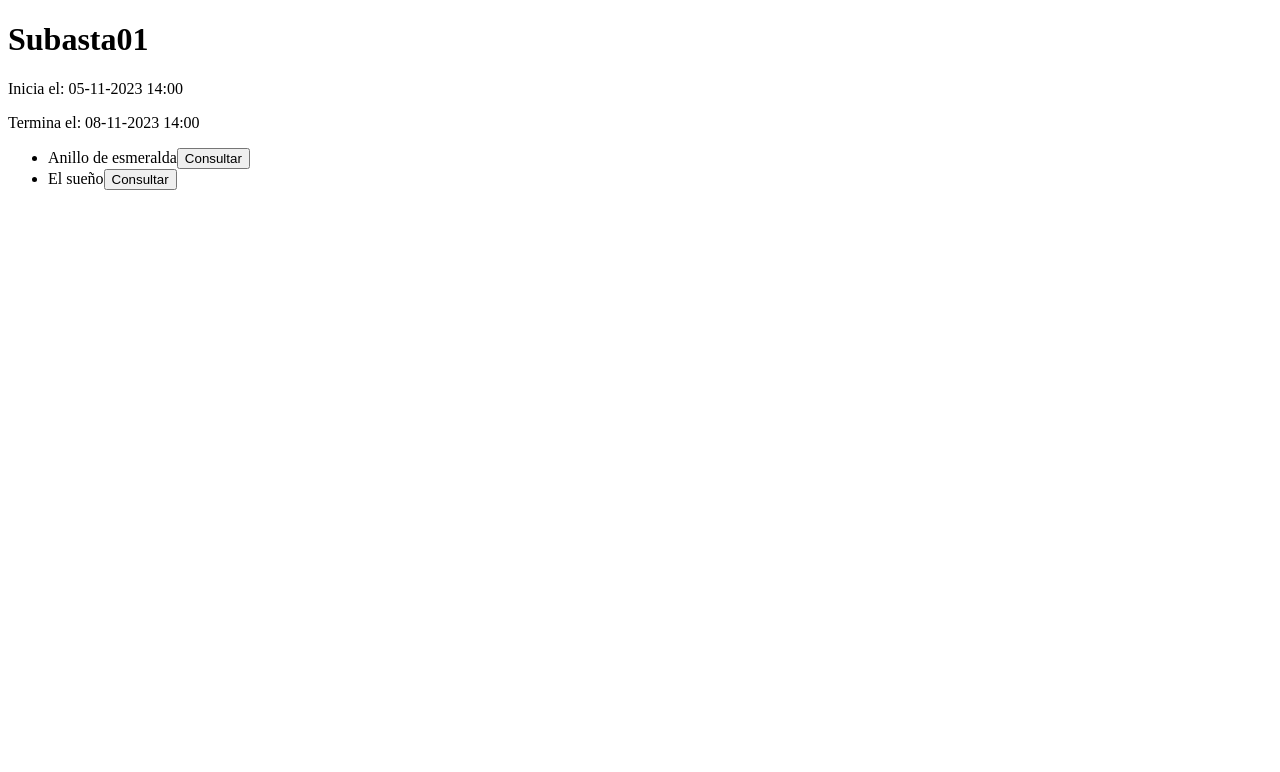
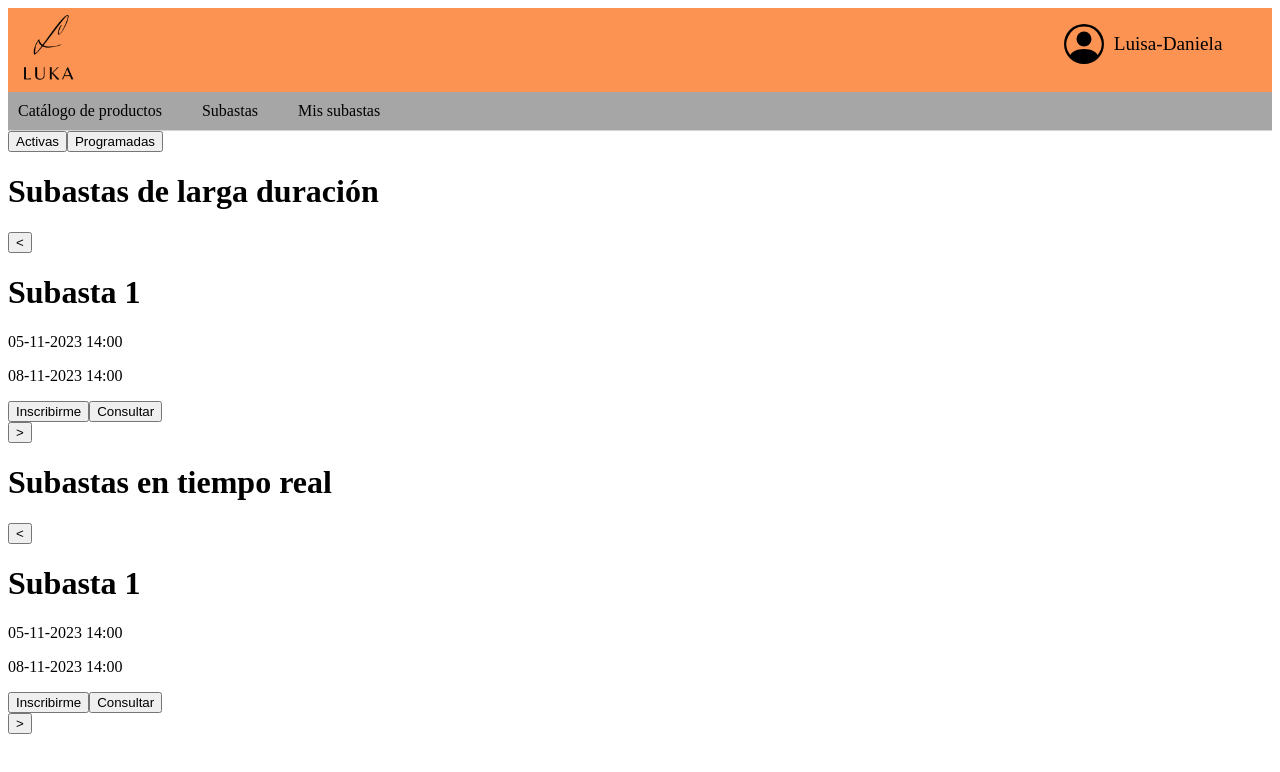
Before and after one commit to LUKA-ARSW/LUKA-Front, a React (Create React App) app: page / in a window 1280 px wide. Shown: the top 772 px of the page. Built offline with nearby package versions, Linux system fonts and the light colour scheme.

Commit message:
modificacion menu y banner icono y nombre del usuario

```diff
--- a/src/App.js
+++ b/src/App.js
@@ -1,12 +1,11 @@
 
 import PaginaPrincipal from './paginas/PaginaPrincipal';
-import SubastaInfo from './paginas/SubastaInfo';
+
 
 function App() {
   return (
     <div className="App">
-      <SubastaInfo nombre="Subasta01"/>
-
+      <PaginaPrincipal/>
     </div>
   );
 }
--- a/src/componentes/Banner.js
+++ b/src/componentes/Banner.js
@@ -4,10 +4,19 @@ import logo from "../img/LogoLUKA.png";
 
 import "../style/banner.css";
 
+const userName = "Luisa-Daniela";
+
 export default function Banner() {
     return (
         <div className="banner">
             <img className="banner-logo" src ={logo} alt="Logo" />
+            <div className="banner-usuario">
+                <svg xmlns="http://www.w3.org/2000/svg" width="16" height="16" fill="currentColor" className="banner-logoUsuario" viewBox="0 0 16 16">
+                    <path d="M11 6a3 3 0 1 1-6 0 3 3 0 0 1 6 0z"/>
+                    <path fillRule="evenodd" d="M0 8a8 8 0 1 1 16 0A8 8 0 0 1 0 8zm8-7a7 7 0 0 0-5.468 11.37C3.242 11.226 4.805 10 8 10s4.757 1.225 5.468 2.37A7 7 0 0 0 8 1z"/>
+                </svg>
+                <a className="banner-nombreUsuario" href="#">{userName}</a>
+            </div>
         </div>
     );
 }
--- a/src/componentes/Menu.js
+++ b/src/componentes/Menu.js
@@ -10,7 +10,6 @@ export default function Menu() {
                     <li className="menu-li"><a href="#">Catálogo de productos</a></li>
                     <li className="menu-li"><a href="#">Subastas</a></li>
                     <li className="menu-li"><a href="#">Mis subastas</a></li>
-                    <li className="menu-li"><a href="#">Perfil</a></li>
                 </ul>
             </nav>
         </div>
--- a/src/style/banner.css
+++ b/src/style/banner.css
@@ -3,7 +3,28 @@
     width: auto;
 
     & .banner-logo{
-        width: 6em;
-        height: 6em;
+        width: 5em;
+        height: 5em;
+    }
+
+    .banner-usuario{
+        display: flex;
+        justify-content: flex-end;
+
+
+        & .banner-logoUsuario{
+            width: 2.5em;
+            height: 2.5em;
+            position: absolute;
+            top: 1.5em;
+            right: 11em;
+        }
+
+        & .banner-nombreUsuario{
+            font-size: 1.2em;
+            position: absolute;
+            top: 1.7em;
+            right: 3em;
+        }
     }
 }
```
